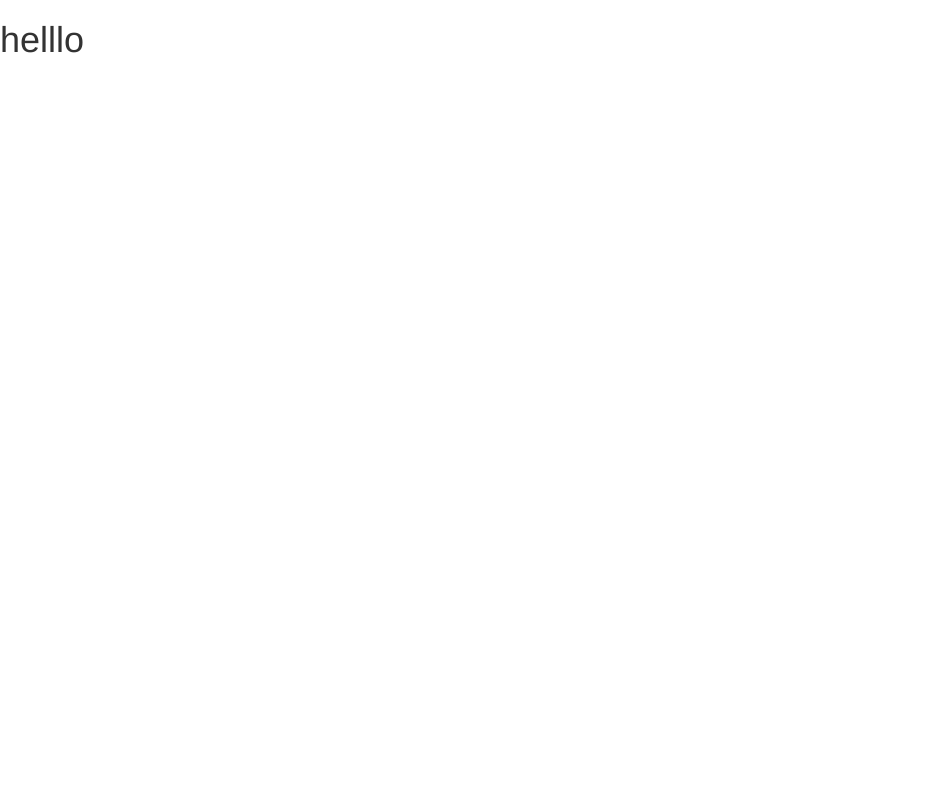
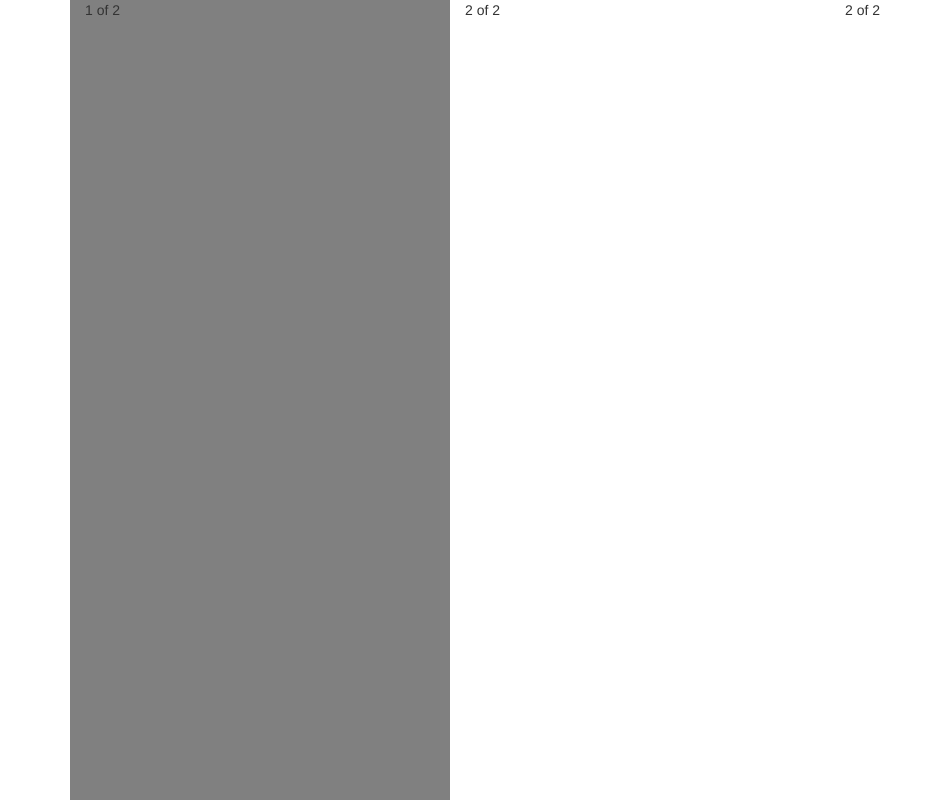
Before and after one commit to utkarshp21/super-hacks, a React (Create React App) app in the folder client-side/: page /DashBoard in a window 1280 px wide. Shown: the whole page, without its empty margins (0-940 px from the left). Built offline with nearby package versions, Linux system fonts and the light colour scheme.

Commit message:
fixed heght issue

```diff
--- a/client-side/src/Main.js
+++ b/client-side/src/Main.js
@@ -15,8 +15,8 @@ class Main extends Component {
         <Route exact path='/home' component={EventsList}/>
         {/* both /roster and /roster/:number begin with /roster */}
         <Route path='/*/join' component={JoinGroup}/>
+        <Route path='/DashBoard' component={DashBoardScreen}/>
         <Route path='/' component={SplashScreen}/>
-        <Route path='/DashBoard' component={DashBoardScreen}/>
       </Switch>
     );
   }
--- a/client-side/src/components/SplashScreen.js
+++ b/client-side/src/components/SplashScreen.js
@@ -14,7 +14,7 @@ class SplashScreen extends React.Component {
   render() {
     return (
       <div className="">
-         <h1>helllo</h1>
+         <h1>spla</h1>
       </div>
     );
   }
--- /dev/null
+++ b/client-side/src/components/dashboard/dashboard.css
@@ -0,0 +1,3 @@
+.songList{
+    background-color: grey
+}
--- a/client-side/src/components/dashboard/dashboard.js
+++ b/client-side/src/components/dashboard/dashboard.js
@@ -3,7 +3,7 @@ import {bindActionCreators} from 'redux';
 import * as eventsActions from '../../actions/';
 import PropTypes from 'prop-types';
 import React from 'react';
-// import '../App.css';
+import './dashboard.css';
 
 class DashBoardScreen extends React.Component {
 
@@ -12,8 +12,18 @@ class DashBoardScreen extends React.Component {
   }
   render() {
     return (
-      <div className="">
-         <h1>helllo</h1>
+      <div className="container">
+          <div>
+              <div class = "col-md-4 songList" >
+                1 of 2
+              </div>
+              <div class="col-md-4">
+                2 of 2
+              </div>
+              <div class="col-md-4">
+                2 of 2
+              </div>
+          </div>
       </div>
     );
   }
--- a/client-side/src/index.css
+++ b/client-side/src/index.css
@@ -1,5 +1,17 @@
-body,html {
-  margin: 0;
+
+
+html {
+  height: 100%;
+}
+
+body {
   min-height: 100%;
-  font-family: sans-serif;
 }
+
+/* #root {
+  min-height: 100vh;
+} */
+
+*{
+  height: inherit;
+}
```
